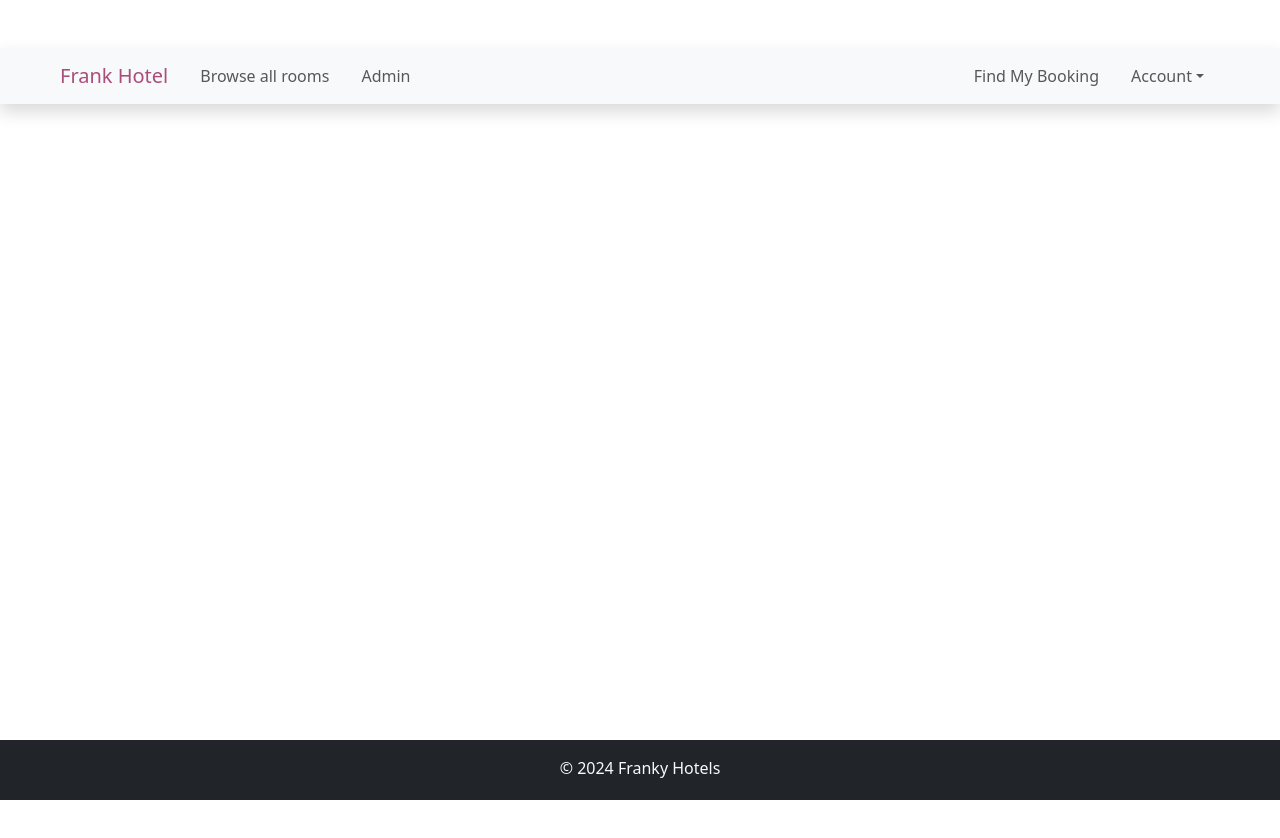
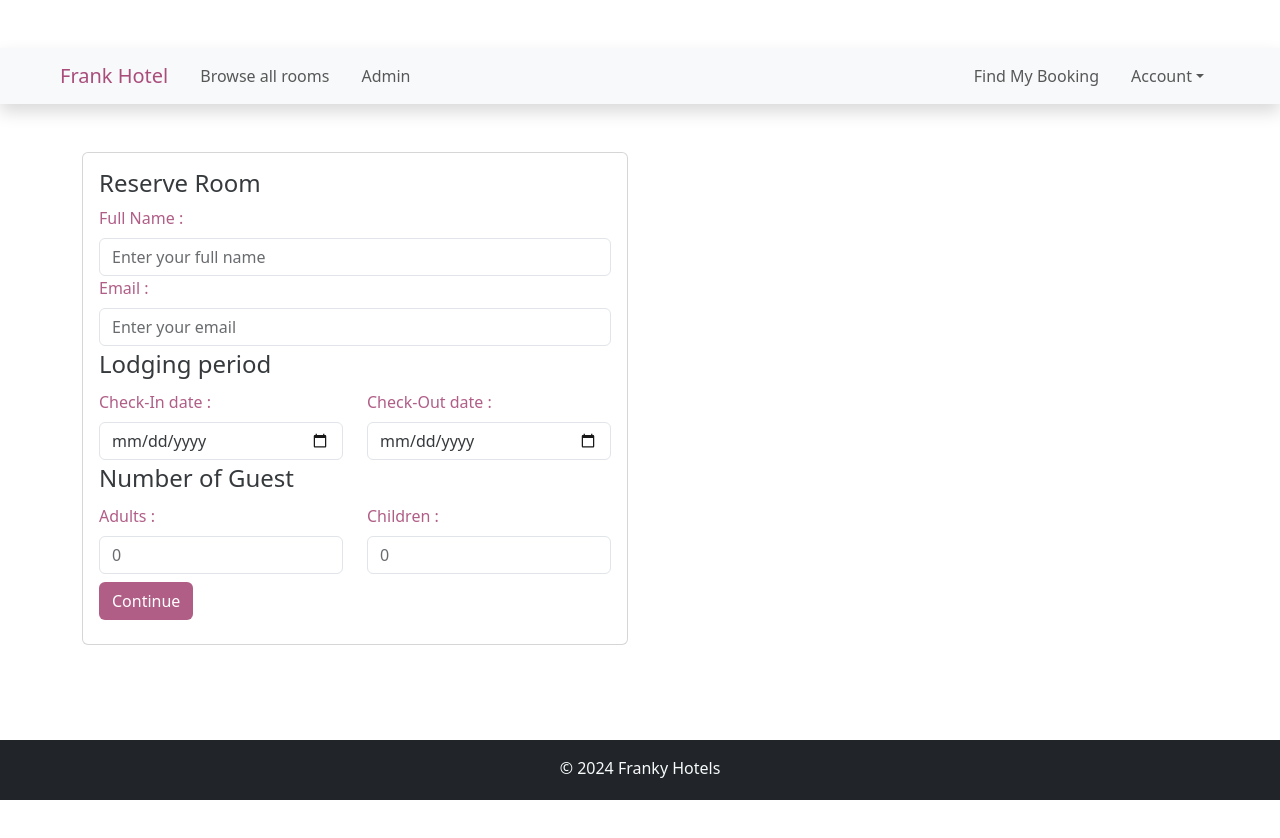
Before and after one commit to frankfarfan96/react-first-fullstack-pj-fe, a React (Vite) app: page /book-room/1 in a window 1280 px wide. Shown: the top 838 px of the page. Built offline with nearby package versions, Linux system fonts and the light colour scheme; no server answers.

Commit message:
Created component CheckOut to render BookingFrom,fix logic and some ui for booking components

```diff
--- a/src/App.jsx
+++ b/src/App.jsx
@@ -11,6 +11,8 @@
 import RoomListing from './components/room/RoomListing';
 import Admin from './components/admin/Admin';
 import './index.css'
+import CheckOut from './components/bookings/CheckOut';
+import BookingSuccess from './components/bookings/BookingSuccess';
 
 function App() {
 
@@ -24,8 +26,10 @@
           <Route path='/edit-room/:roomId' element={<EditRoom />} />
           <Route path='/existing-rooms' element={<ExistingRooms />} />
           <Route path='/add-room' element={<AddRoom />} />
+          <Route path='/book-room/:roomId' element={<CheckOut />} />
           <Route path='/browse-all-rooms' element={<RoomListing />} />
           <Route path='/admin' element={<Admin />} />
+          <Route path='/booking-success' element={<BookingSuccess />} />
         </Routes>
       </Router>
       <Footer />
--- a/src/components/bookings/BookingForm.jsx
+++ b/src/components/bookings/BookingForm.jsx
@@ -3,6 +3,7 @@
 import { useNavigate, useParams } from "react-router-dom";
 import moment from "moment";
 import { Form, FormControl } from "react-bootstrap";
+import BookingSummary from "./BookingSummary";
 
 const BookingForm = () => {
     const[isValidated, setIsValidated] = useState(false);
@@ -10,12 +11,12 @@
     const[errorMessage, setErrorMessage] = useState("");
     const[roomPrice, setRoomPrice] = useState(0);
     const[booking, setBooking] = useState({
-        guestName : "",
+        guestFullName : "",
         guestEmail : "",
         checkInDate : "",
         checkOutDate : "",
-        numberOfAdults : "",
-        numberOfChildren : "",
+        numOfAdults : "",
+        numOfChildren : "",
     });
     const[roomInfo, setRoomInfo] = useState({
         photo: "",
@@ -23,7 +24,7 @@
         roomPrice: ""
     });
     const{roomId} = useParams();
-    const {navigate} = useNavigate();
+    const navigate = useNavigate();
 
     const handleInputChange = (e) => {
         const {name,value} = e.target;
@@ -47,38 +48,39 @@
     const calculatePayments = () => {
         const checkInDate = moment(booking.checkInDate);
         const checkOutDate = moment(booking.checkOutDate);
-        const diffInDays = checkOutDate.diff(checkInDate);
+        const diffInDays = checkOutDate.diff(checkInDate, "days");
         const price  = roomPrice ? roomPrice : 0;
 
         return diffInDays * price;
     }
 
     const isGuesCounttValid = () => {
-        const adultCount = parseInt(booking.numberOfAdults);
-        const childrenCount = parseInte(booking.numberOfChildren);
+        const adultCount = parseInt(booking.numOfAdults);
+        const childrenCount = parseInt(booking.numOfChildren);
         const totalCount = adultCount + childrenCount;
 
         return totalCount >= 1 && adultCount >= 1;
     }
 
     const isCheckOutDateValid = () => {
-        if(!moment(booking.checkOutDate) .isSameOrAfter(moment(booking.checkInDate))) {
-            setErrorMessage("Check-out date must come before check-in date");
+
+        if(!moment(booking.checkOutDate).isSameOrAfter(moment(booking.checkInDate))) {
+            setErrorMessage("Check-out date must be after check-in date");
 
             return false;
         } else {
             setErrorMessage("");
 
+            return true;
         }
-        return true;
     }
 
     const handleSubmit = (e) => {
         e.preventDefault();
         const form = e.currentTarget;
 
-        if(form.checkValidity === false || !isGuesCounttValid() || !isCheckOutDateValid()) {
-            e.stoPropagation();
+        if (form.checkValidity() === false || !isGuesCounttValid() || !isCheckOutDateValid()) {
+            e.stopPropagation();
         } else {
             setIsSubmitted(true);
         }
@@ -90,10 +92,10 @@
         try {
             const confirmationCode = await bookRoom(roomId, booking);
             setIsSubmitted(true);
-            navigate("/", {state: {message : confirmationCode}});
+            navigate("/booking-success", {state: {message : confirmationCode}});
         } catch (error) {
             setErrorMessage(error.message);
-            navigate("/", {state: {error : errorMessage}});
+            navigate("/booking-success", {state: {error : errorMessage}});
         }
     }
 
@@ -103,16 +105,16 @@
                 <div className="row">
                     <div className="col-md-6">
                         <div className="card card-body mt-5">
-                            <h4 className="card card-title">Reserve Room</h4>
-                            <Form noValidate validated={validated} onSubmit={handleSubmit}>
+                            <h4 className="card-title">Reserve Room</h4>
+                            <Form noValidate validated={isValidated} onSubmit={handleSubmit}>
                                 <Form.Group>
-                                    <Form.Label htmlFor="guestName">Full Name :</Form.Label>
+                                    <Form.Label htmlFor="guestFullName" className="hotel-color">Full Name :</Form.Label>
                                     <FormControl
                                         required
                                         type="text"
-                                        id="guestName"
-                                        name="guestName"
-                                        value={booking.guestName}
+                                        id="guestFullName"
+                                        name="guestFullName"
+                                        value={booking.guestFullName}
                                         placeholder="Enter your full name"
                                         onChange={handleInputChange} />
                                     <Form.Control.Feedback type="invalid">
@@ -121,7 +123,7 @@
                                 </Form.Group>
 
                                 <Form.Group>
-                                    <Form.Label htmlFor="guestEmail">Email :</Form.Label>
+                                    <Form.Label htmlFor="guestEmail" className="hotel-color">Email :</Form.Label>
                                     <FormControl
                                         required
                                         type="email"
@@ -140,7 +142,7 @@
                                     <div className="row">
 
                                         <div className="col-6">
-                                            <Form.Label htmlFor="checkInDate">Check-In date :</Form.Label>
+                                            <Form.Label htmlFor="checkInDate" className="hotel-color">Check-In date :</Form.Label>
                                             <FormControl
                                                 required
                                                 type="date"
@@ -155,7 +157,7 @@
                                         </div>
 
                                         <div className="col-6">
-                                        <Form.Label htmlFor="checkOutDate">Check-In date :</Form.Label>
+                                        <Form.Label htmlFor="checkOutDate" className="hotel-color">Check-Out date :</Form.Label>
                                             <FormControl
                                                 required
                                                 type="date"
@@ -172,18 +174,18 @@
                                     </div>
                                 </fieldset>
 
-                                <fieldset>
+                                <fieldset style={{border: "2px"}}>
                                     <legend>Number of Guest</legend>
                                     <div className="row">
 
                                         <div className="col-6">
-                                            <Form.Label htmlFor="numberOfAdults">Adults :</Form.Label>
+                                            <Form.Label htmlFor="numOfAdults" className="hotel-color">Adults :</Form.Label>
                                             <FormControl
                                                 required
-                                                type="date"
-                                                id="numberOfAdults"
-                                                name="numberOfAdults"
-                                                value={booking.numberOfAdults}
+                                                type="number"
+                                                id="numOfAdults"
+                                                name="numOfAdults"
+                                                value={booking.numOfAdults}
                                                 placeholder="0"
                                                 min={1}
                                                 onChange={handleInputChange} />
@@ -193,25 +195,37 @@
                                         </div>
 
                                         <div className="col-6">
-                                            <Form.Label htmlFor="numberOfChildren">Children :</Form.Label>
+                                            <Form.Label htmlFor="numOfChildren" className="hotel-color">Children :</Form.Label>
                                             <FormControl
                                                 required
-                                                type="date"
-                                                id="numberOfChildren"
-                                                name="numberOfChildren"
-                                                value={booking.numberOfChildren}
+                                                type="number"
+                                                id="numOfChildren"
+                                                name="numOfChildren"
+                                                value={booking.numOfChildren}
                                                 placeholder="0"
                                                 onChange={handleInputChange} />
+                                            <Form.Control.Feedback type="invalid">
+												Select 0 if no children
+											</Form.Control.Feedback>
                                         </div>
 
                                     </div>
                                 </fieldset>
 
-                                <div className="">
-
+                                <div className="form.group mt-2 mb-2">
+                                    <button type="submit" className="btn btn-hotel">Continue</button>
                                 </div>
                             </Form>
                         </div>
+                    </div>
+                    <div className="col-md-6">
+                        {isSubmitted && (
+                            <BookingSummary
+                                booking={booking}
+                                payment={calculatePayments()}
+                                onConfirm={handleBooking}
+                                isFormValid={isValidated}/>
+                        )}
                     </div>
                 </div>
             </div>
--- a/src/components/bookings/BookingSummary.jsx
+++ b/src/components/bookings/BookingSummary.jsx
@@ -1,6 +1,7 @@
 import moment from "moment";
 import React, { useEffect, useState } from "react";
 import { Button } from "react-bootstrap";
+import { useNavigate } from "react-router-dom";
 
 const BookingSummary = ({booking, payment, isFormValid, onConfirm}) => {
     const checkInDate = moment(booking.checkInDate);
@@ -9,7 +10,7 @@
     const[isBookingConfirmed, setIsBookingConfirmed] = useState(false);
     const[isProccessingPayment, setIsProccessingPayment] = useState(false);
 
-    const {navigate} = useNavigate();
+    const navigate = useNavigate();
 
     const handleConfirmBooking = () => {
         setIsProccessingPayment(true);
@@ -22,14 +23,14 @@
 
     useEffect(() => {
         if(isBookingConfirmed) {
-            navigate("/booking-success")
+            navigate("/booking-success");
         }
     }, [isBookingConfirmed, navigate])
 
 
     return (
         <div className="card card-body mt-5">
-            <h4>Reservation Summary</h4>
+            <h4 className="card-title hotel-color">Reservation Summary</h4>
 
             <p>FullName : <strong>{booking.guestName}</strong></p>
             <p>Email : <strong>{booking.guestEmail}</strong></p>
@@ -38,10 +39,15 @@
             <p>Number of Days : <strong>{numOfDays}</strong></p>
 
             <div>
-                <h5>Number of Guest</h5>
-                <strong>Adult{booking.numberOfAdults > 1 ? "s" : ""} : {booking.numberOfAdults}</strong>
-                <strong>Children : {booking.numberOfChildren}</strong>
+                <h5 className="hotel-color">Number of Guest</h5>
+                <strong>
+                    Adult{booking.numOfAdults > 1 ? "s" : ""} : {booking.numOfAdults}
+                </strong>
+                <strong>
+                    <p>Children : {booking.numOfChildren}</p>
+                </strong>
             </div>
+
             {payment > 0 ? (
                 <>
                 <p>Total Payment : <strong>${payment}</strong></p>
@@ -54,9 +60,8 @@
                             <>
                                 <span className="spinner-border spinner-border-sm mr-2"
                                         role="status"
-                                        aria-hidden="true">
+                                        aria-hidden="true"></span>
                                 Booking Confirmed, redirecting to payment ...
-                                </span>
                             </>
                         ) : (
                             "Confirm Booking and proceed to payment"
--- /dev/null
+++ b/src/components/bookings/CheckOut.jsx
@@ -0,0 +1,12 @@
+import React from "react";
+import BookingForm from "./BookingForm";
+
+const CheckOut = () => {
+    return(
+        <div>
+            <BookingForm />
+        </div>
+    );
+}
+
+export default CheckOut;
```
Also changed, not shown: src/components/room/RoomCard.jsx (+4 -2 lines).
